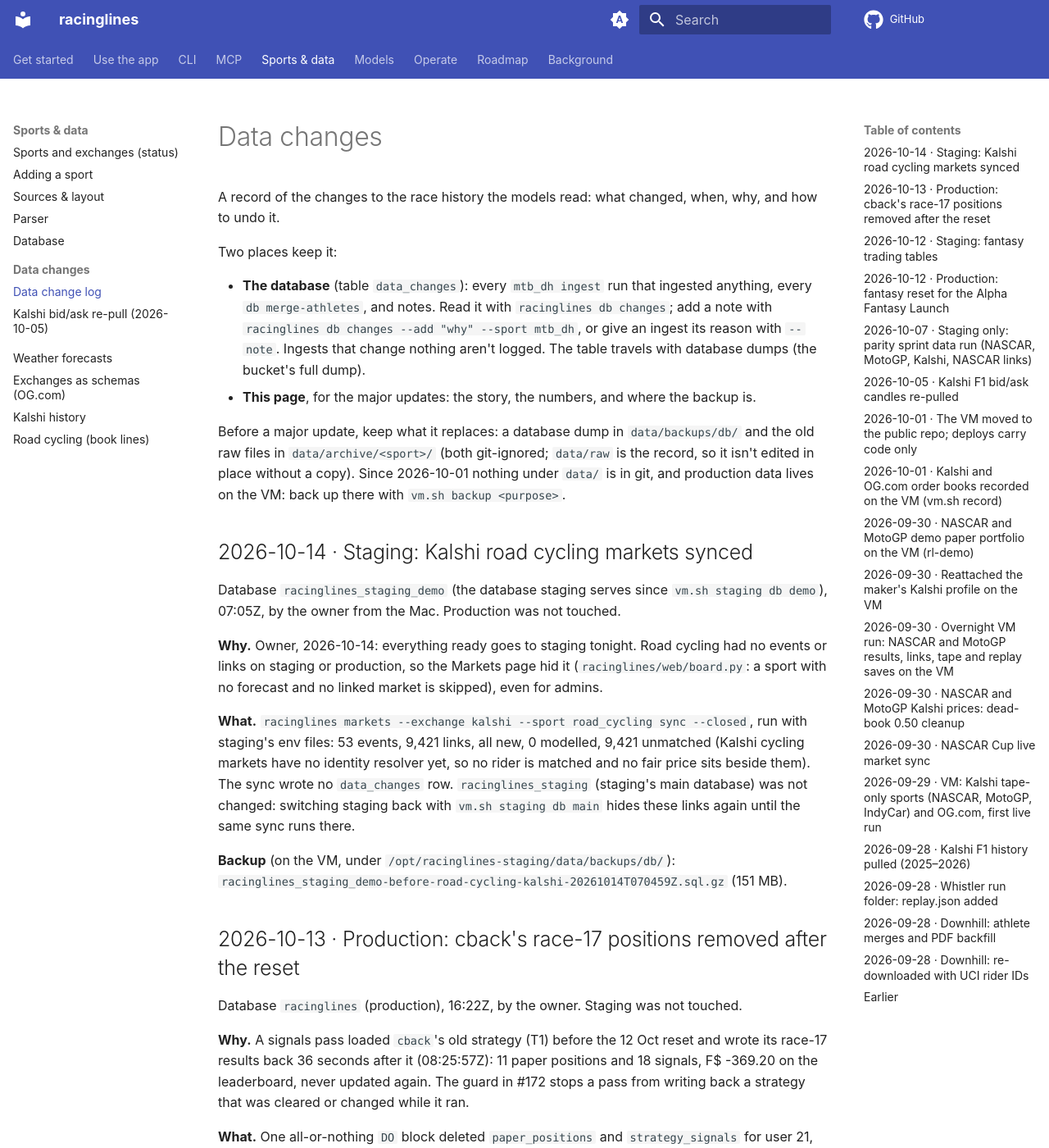
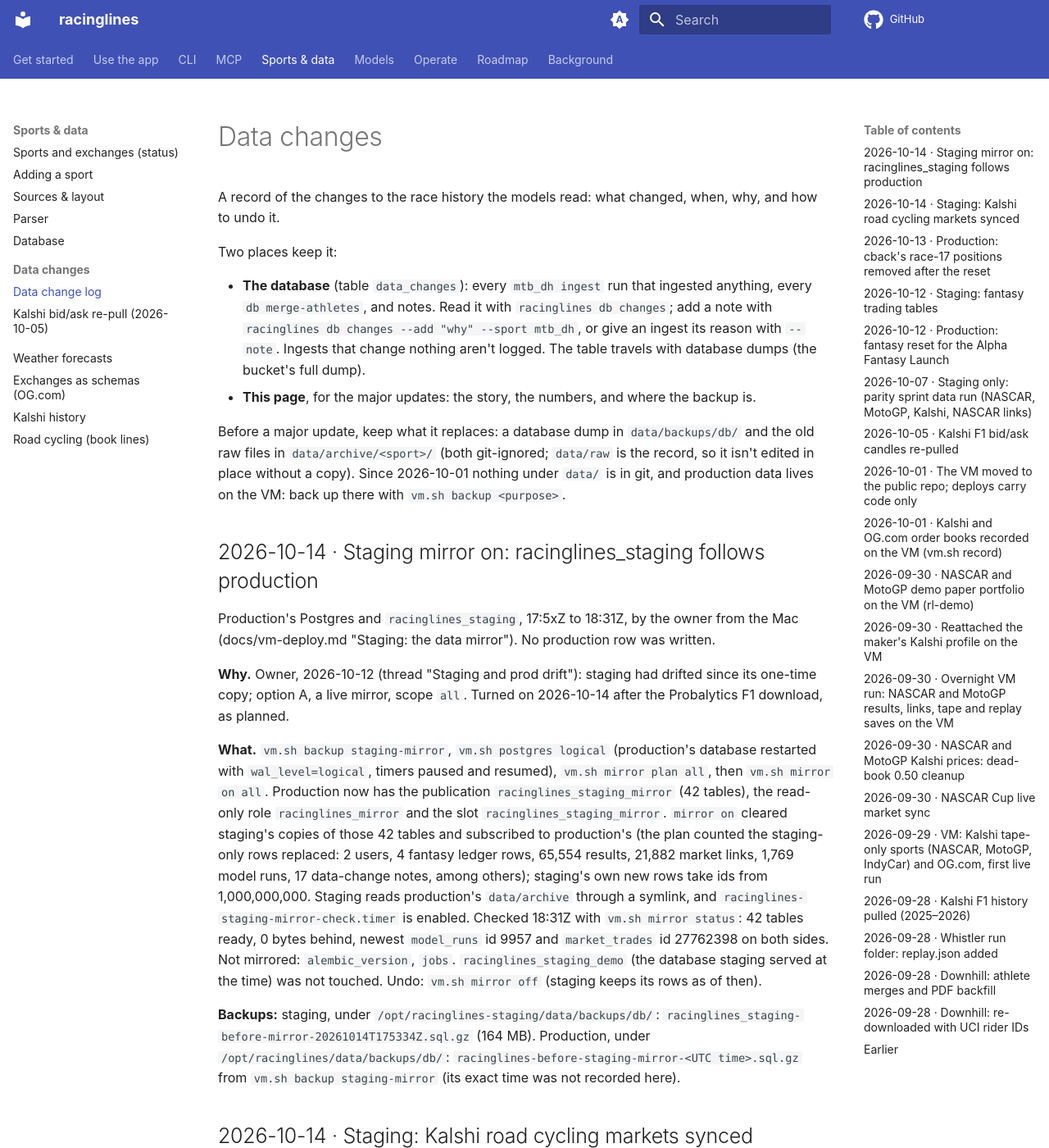
Before and after one commit to lalligagger/racinglines-public, an MkDocs documentation site: the page built from docs/data-changes.md, in a window 1280 px wide and 1400 px high. Shown: the whole window at 82% size. Built offline with MkDocs 1.6.1 and Material for MkDocs 9.7.7, drawn with Linux system fonts in a browser that asks for light colours; comment, search, counter and statistics services are not loaded.

Commit message:
Data-change log: staging mirror turned on (scope all), with its backups
Co-Authored-By: Claude Opus 5.5 (1M context) <noreply@anthropic.com>
Claude-Session: https://claude.ai/code/session_01B4bZSH6HgnabwFMYYqxDhe

```diff
--- a/docs/data-changes.md
+++ b/docs/data-changes.md
@@ -14,6 +14,30 @@ Before a major update, keep what it replaces: a database dump in `data/backups/d
 files in `data/archive/<sport>/` (both git-ignored; `data/raw` is the record, so it isn't edited in place
 without a copy). Since 2026-10-01 nothing under `data/` is in git, and production data lives on the VM: back up
 there with `vm.sh backup <purpose>`.
+
+## 2026-10-14 · Staging mirror on: racinglines_staging follows production
+
+Production's Postgres and `racinglines_staging`, 17:5xZ to 18:31Z, by the owner from the Mac (docs/vm-deploy.md
+"Staging: the data mirror"). No production row was written.
+
+**Why.** Owner, 2026-10-12 (thread "Staging and prod drift"): staging had drifted since its one-time copy; option A, a
+live mirror, scope `all`. Turned on 2026-10-14 after the Probalytics F1 download, as planned.
+
+**What.** `vm.sh backup staging-mirror`, `vm.sh postgres logical` (production's database restarted with
+`wal_level=logical`, timers paused and resumed), `vm.sh mirror plan all`, then `vm.sh mirror on all`. Production now
+has the publication `racinglines_staging_mirror` (42 tables), the read-only role `racinglines_mirror` and the slot
+`racinglines_staging_mirror`. `mirror on` cleared staging's copies of those 42 tables and subscribed to production's
+(the plan counted the staging-only rows replaced: 2 users, 4 fantasy ledger rows, 65,554 results, 21,882 market links,
+1,769 model runs, 17 data-change notes, among others); staging's own new rows take ids from 1,000,000,000. Staging reads
+production's `data/archive` through a symlink, and `racinglines-staging-mirror-check.timer` is enabled. Checked 18:31Z
+with `vm.sh mirror status`: 42 tables ready, 0 bytes behind, newest `model_runs` id 9957 and `market_trades` id
+27762398 on both sides. Not mirrored: `alembic_version`, `jobs`. `racinglines_staging_demo` (the database staging
+served at the time) was not touched. Undo: `vm.sh mirror off` (staging keeps its rows as of then).
+
+**Backups:** staging, under `/opt/racinglines-staging/data/backups/db/`:
+`racinglines_staging-before-mirror-20261014T175334Z.sql.gz` (164 MB). Production, under
+`/opt/racinglines/data/backups/db/`: `racinglines-before-staging-mirror-<UTC time>.sql.gz` from `vm.sh backup
+staging-mirror` (its exact time was not recorded here).
 
 ## 2026-10-14 · Staging: Kalshi road cycling markets synced
 
```
